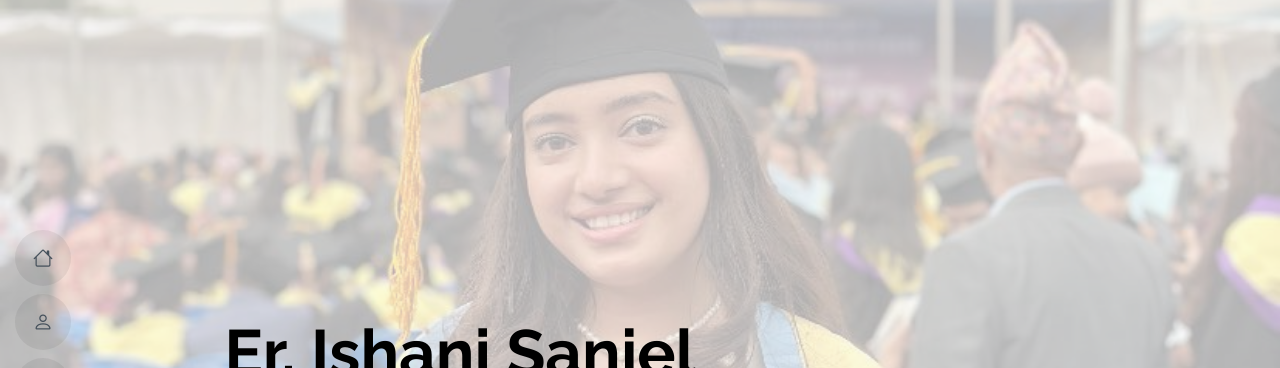
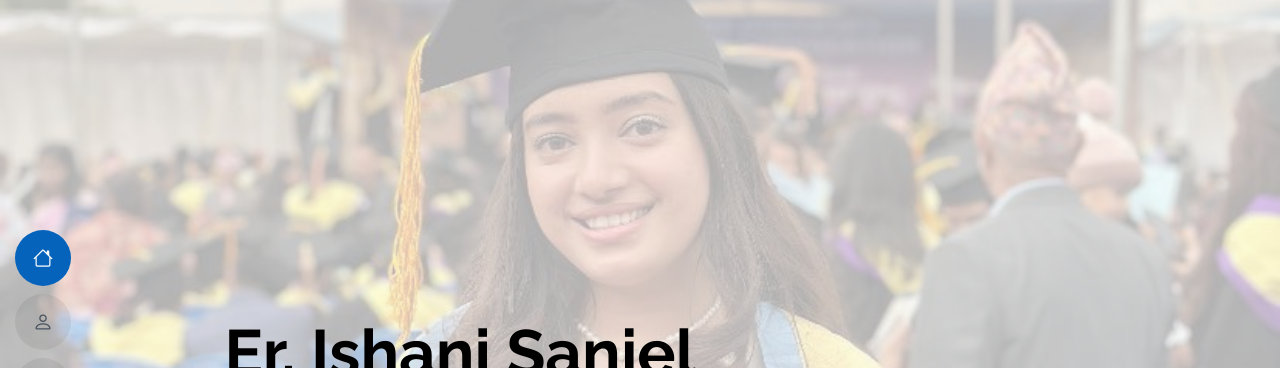
Before and after one commit to Ishani-7/My_Website, a plain HTML site: page index.html in a window 1280 px wide. Shown: the top 368 px of the page. Drawn offline with Linux system fonts and the light colour scheme.

Commit message:
Home error debug

```diff
--- a/index.html
+++ b/index.html
@@ -53,7 +53,7 @@
 
     <nav id="navmenu" class="navmenu">
       <ul>
-        <li><a href="#home" class="active"><i class="bi bi-house navicon"></i><span>Home</span></a></li>
+        <li><a href="#hero"><i class="bi bi-house navicon"></i><span>Home</span></a></li>
         <li><a href="#about"><i class="bi bi-person navicon"></i><span>About</span></a></li>
         <li><a href="#resume"><i class="bi bi-file-earmark-text navicon"></i><span>Resume</span></a></li>
         <!-- <li><a href="#portfolio"><i class="bi bi-images navicon"></i><span>Portfolio</span></a></li> -->
```
Also changed, not shown: 2 other files.
